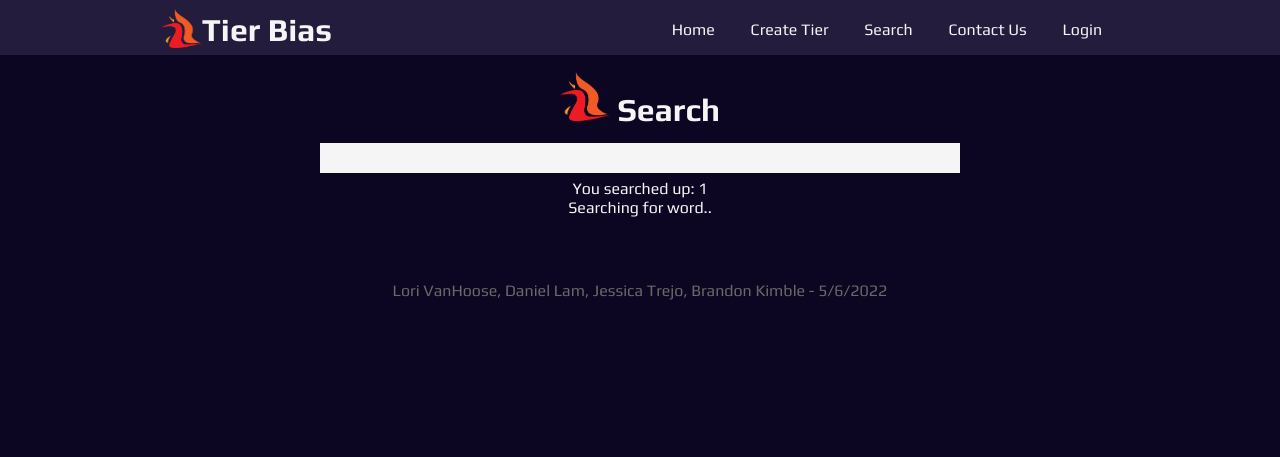
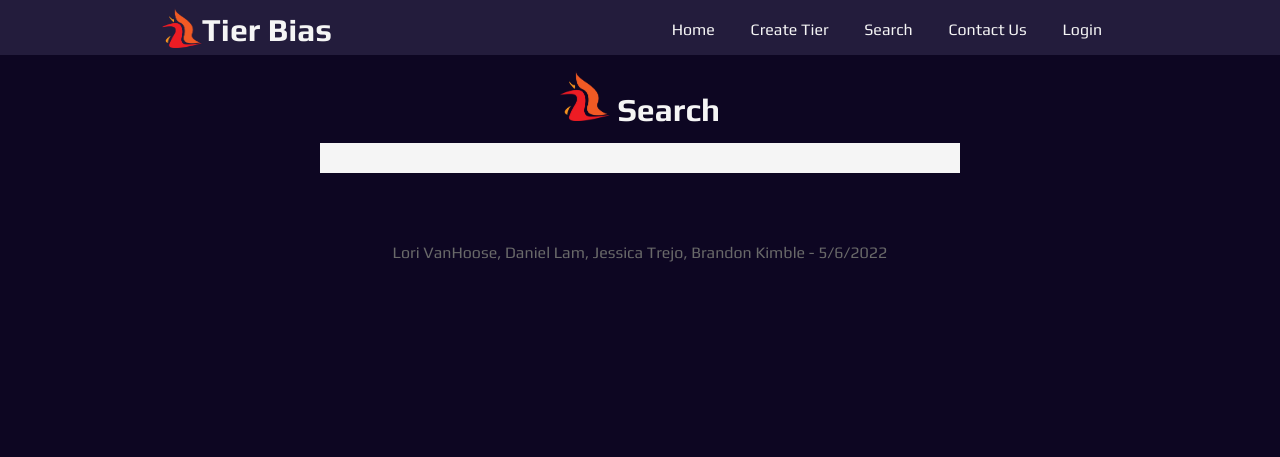
Before and after one commit to daniellam-x/tier-bias, a PHP site: page /search.php?search=1 in a window 1280 px wide. Shown: the top 457 px of the page. Run offline with PHP 8.4, Linux system fonts and the light colour scheme; data that the repository does not hold is empty; some libraries are stand-ins or nearby versions.

Commit message:
Search works

```diff
--- a/search.php
+++ b/search.php
@@ -59,11 +59,11 @@
     <div class="content">
 
         <?php
-            error_reporting(E_ALL);
-            ini_set('display_errors', 1);
+            //error_reporting(E_ALL);
+            //ini_set('display_errors', 1);
 
             $searchword = $_GET['search'];
-            echo "You searched up: ".$searchword."<br>";
+            //echo "You searched up: ".$searchword."<br>";
 
             // Database parameters
             $server = "spring-2022.cs.utexas.edu";
@@ -82,7 +82,7 @@
             if ($searchword != "") {
 
                 $usersql = "SELECT * FROM tiers WHERE title='".$searchword."'";
-                echo "Searching for word.. <br>";
+                //echo "Searching for word.. <br>";
 
                 $result = $mysqli->query($usersql);
 
```
